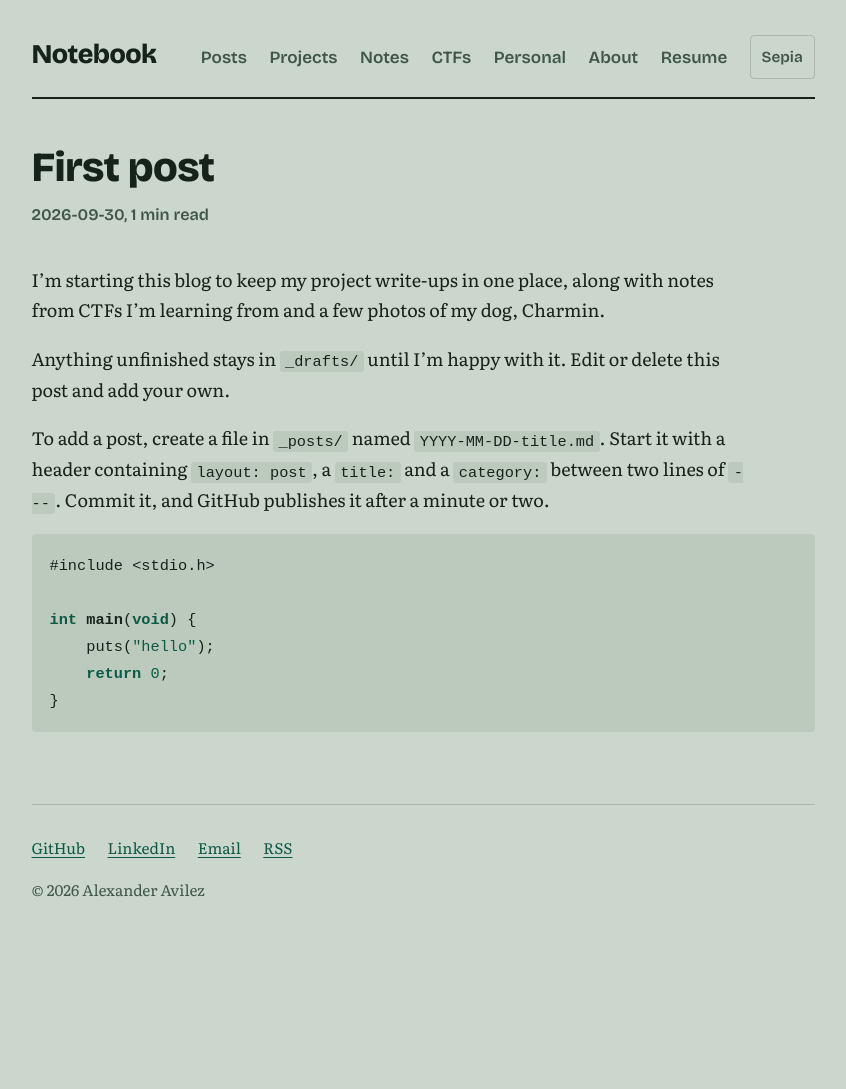
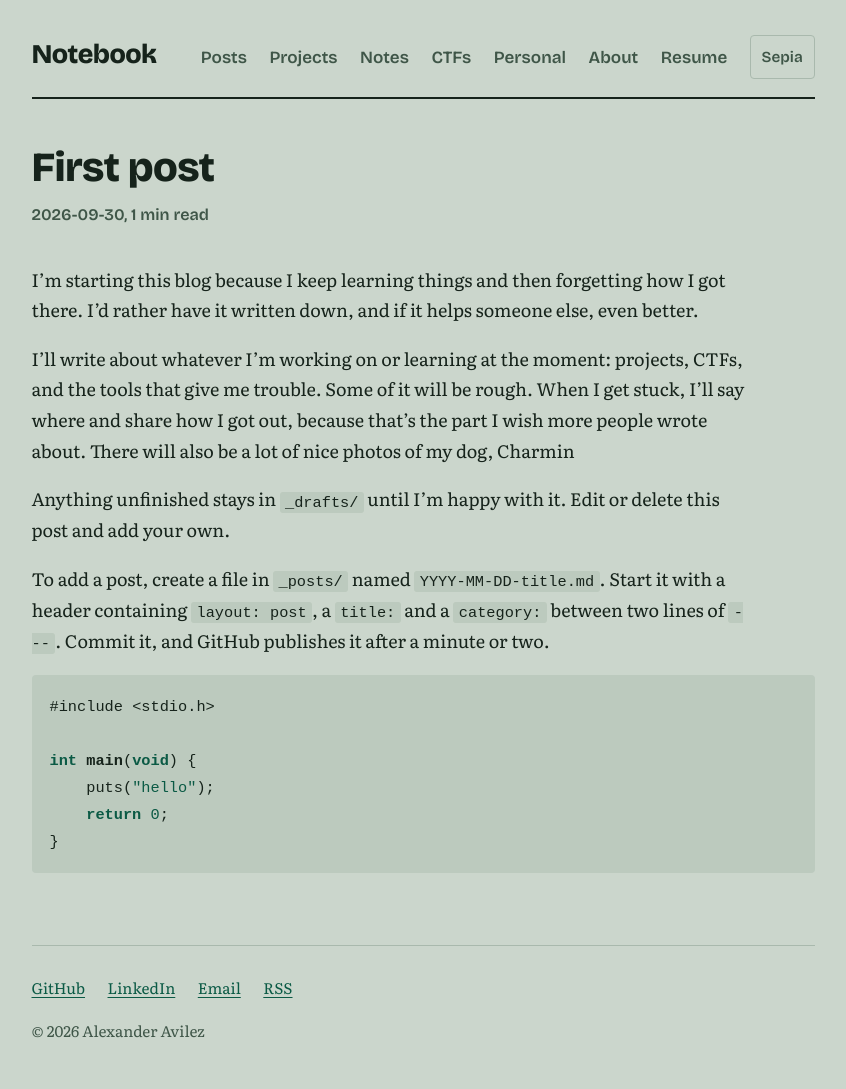
Before and after one commit to aavilezb/aavilezb.github.io, a Jekyll site: the page built from _posts/2026-09-30-first-post.md, in a window 1280 px wide. Shown: the whole page, without its empty margins (217-1063 px from the left). Built offline with Jekyll 4.4.1, drawn with Linux system fonts in a browser that asks for light colours; before the commit the page ends 948 px from its top, so only the background shows below that.

Commit message:
Revise introduction in first blog post
Updated the introduction to clarify the purpose of the blog and what topics will be covered.

```diff
--- a/_posts/2026-09-30-first-post.md
+++ b/_posts/2026-09-30-first-post.md
@@ -3,7 +3,10 @@ layout: post
 title: First post
 category: notes
 ---
-I'm starting this blog to keep my project write-ups in one place, along with notes from CTFs I'm learning from and a few photos of my dog, Charmin.
+I'm starting this blog because I keep learning things and then forgetting how I got there. I'd rather have it written down, and if it helps someone else, even better.
+
+I'll write about whatever I'm working on or learning at the moment: projects, CTFs, and the tools that give me trouble. Some of it will be rough. When I get stuck, I'll say where and share how I got out, because that's the part I wish more people wrote about.
+There will also be a lot of nice photos of my dog, Charmin
 
 Anything unfinished stays in `_drafts/` until I'm happy with it. Edit or delete this post and add your own.
 
```
